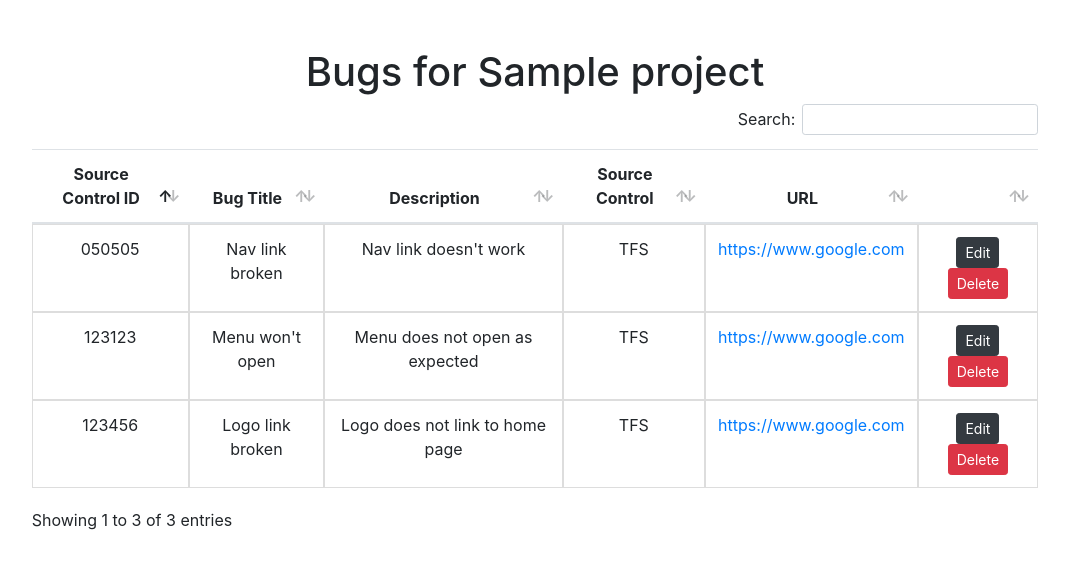
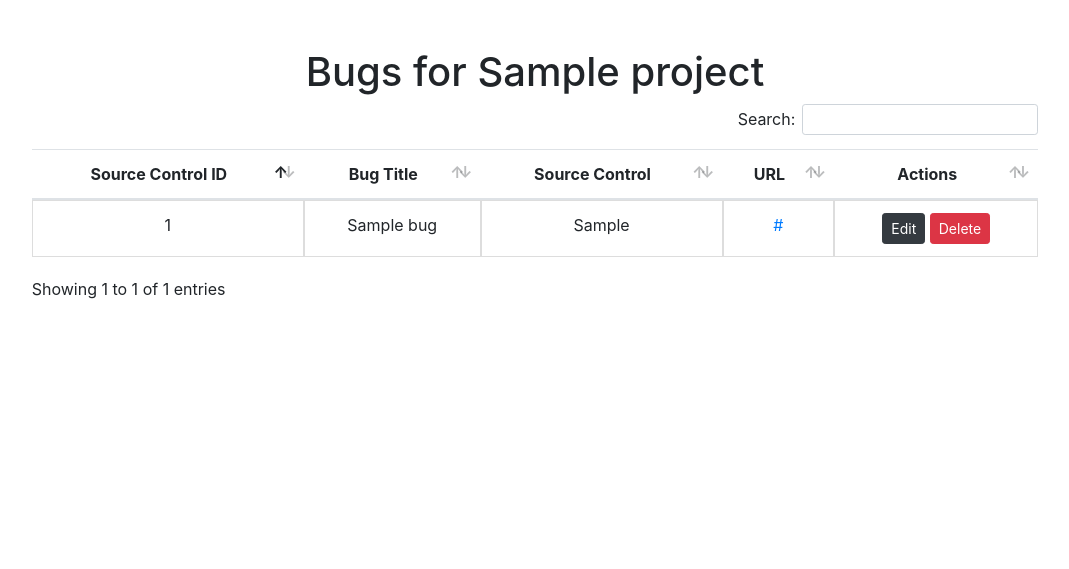
Before and after one commit to jordnkr/Resolute_QA, a Django app: page /resoluteqa/project/1/bugs in a window 1280 px wide. Shown: the part 56-625 px from the top of the page, without its empty margins (105-1174 px from the left). Run offline with Django 3.2, Linux system fonts and the light colour scheme; tables that the repository leaves empty hold one stand-in row (values such as "Sample post"); some libraries are stand-ins or nearby versions.

Commit message:
Bugs updates
Getting the bugs page working and updating the model a bit.

```diff
--- a/resoluteqa/models.py
+++ b/resoluteqa/models.py
@@ -81,7 +81,7 @@ class Error(models.Model):
 class Bug(models.Model):
     source_control = models.CharField(max_length=20)
     source_control_id = models.IntegerField(default=0)
-    description = models.CharField(max_length=200)
+    title = models.CharField(max_length=200)
     url = models.CharField(max_length=200)
     updated_on = models.DateTimeField(auto_now=True)
     insert_date = models.DateTimeField(auto_now_add=True)
--- a/resoluteqa/static/resoluteqa/js/bugs.js
+++ b/resoluteqa/static/resoluteqa/js/bugs.js
@@ -15,29 +15,31 @@ jQuery(document).ready(function($) {
 
     $('#editBugModal').on('show.bs.modal', function (event) {
         var button = $(event.relatedTarget); // Button that triggered the modal
-        var bugId = button.data('bug');
+        var bugId = button.data('id');
+        var bugSourceControlId = button.data('bug');
         var bugTitle = button.data('title');
-        var bugDescription = button.data('description');
         var bugSource = button.data('source');
         var bugUrl = button.data('url');
 
         // Update the modal's content
         var modal = $(this);
-        modal.find('#modalEditTitle').text(bugId);
-        modal.find('#editBugSourceControlIdInput').val(bugId);
+        modal.find('#modalEditTitle').text(bugSourceControlId);
+        modal.find('#modalEditTitle').attr('data-id', bugId);
+        modal.find('#editBugSourceControlIdInput').val(bugSourceControlId);
         modal.find('#editBugTitleInput').val(bugTitle);
-        modal.find('#editBugDescriptionInput').val(bugDescription);
         modal.find('#editBugSourceControlInput').val(bugSource);
         modal.find('#editBugUrlInput').val(bugUrl);
     });
 
     $('#confirmDeleteModal').on('show.bs.modal', function (event) {
         var button = $(event.relatedTarget); // Button that triggered the modal
-        var bugId = button.data('bug'); // Extract info from data-* attributes
+        var bugId = button.data('id');
+        var bugSourceControlId = button.data('bug'); // Extract info from data-* attributes
         //var bugs = MAKE CALL TO GET BUGS // If necessary, you could initiate an AJAX request here (and then do the updating in a callback).
 
         // Update the modal's content
         var modal = $(this);
-        modal.find('#modalConfirmNumber').text(bugId);
+        modal.find('#modalConfirmNumber').text(bugSourceControlId);
+        modal.find('#modalConfirmNumber').attr('data-id', bugId);
     });
 });
--- a/resoluteqa/templates/resoluteqa/bugs.html
+++ b/resoluteqa/templates/resoluteqa/bugs.html
@@ -51,46 +51,24 @@
                           <tr>
                               <th>Source Control ID</th>
                               <th>Bug Title</th>
-                              <th>Description</th>
                               <th>Source Control</th>
                               <th>URL</th>
-                              <th></th>
+                              <th>Actions</th>
                           </tr>
                       </thead>
                       <tbody>
-                          <tr>
-                              <td>123456</td>
-                              <td>Logo link broken</td>
-                              <td>Logo does not link to home page</td>
-                              <td>TFS</td>
-                              <td><a href="https://www.google.com">https://www.google.com</a></td>
-                              <td>
-                                  <button type="button" class="btn btn-dark btn-sm" data-toggle="modal" data-target="#editBugModal" data-bug="123456" data-title="Logo link broken" data-description="Logo does not link to home page" data-source="TFS" data-url="https://www.google.com">Edit</button>
-                                  <button type="button" class="btn btn-danger btn-sm" data-toggle="modal" data-target="#confirmDeleteModal" data-bug="123456">Delete</button>
-                              </td>
-                          </tr>
-                          <tr>
-                              <td>123123</td>
-                              <td>Menu won't open</td>
-                              <td>Menu does not open as expected</td>
-                              <td>TFS</td>
-                              <td><a href="https://www.google.com">https://www.google.com</a></td>
-                              <td>
-                                  <button type="button" class="btn btn-dark btn-sm" data-toggle="modal" data-target="#editBugModal" data-bug="123123" data-title="Menu won't open" data-description="Menu does not open as expected" data-source="TFS" data-url="https://www.google.com">Edit</button>
-                                  <button type="button" class="btn btn-danger btn-sm" data-toggle="modal" data-target="#confirmDeleteModal" data-bug="123123">Delete</button>
-                              </td>
-                          </tr>
-                          <tr>
-                              <td>050505</td>
-                              <td>Nav link broken</td>
-                              <td>Nav link doesn't work</td>
-                              <td>TFS</td>
-                              <td><a href="https://www.google.com">https://www.google.com</a></td>
-                              <td>
-                                  <button type="button" class="btn btn-dark btn-sm" data-toggle="modal" data-target="#editBugModal" data-bug="050505" data-title="Nav link broken" data-description="Nav link doesn't work" data-source="TFS" data-url="https://www.google.com">Edit</button>
-                                  <button type="button" class="btn btn-danger btn-sm" data-toggle="modal" data-target="#confirmDeleteModal" data-bug="050505">Delete</button>
-                              </td>
-                          </tr>
+                          {% for bug in bug_list %}
+                              <tr>
+                                  <td>{{ bug.source_control_id }}</td>
+                                  <td>{{ bug.title }}</td>
+                                  <td>{{ bug.source_control }}</td>
+                                  <td><a href="{{ bug.url }}">{{ bug.url }}</a></td>
+                                  <td>
+                                      <button type="button" class="btn btn-dark btn-sm" data-toggle="modal" data-target="#editBugModal" data-bug="{{ bug.source_control_id }}" data-title="{{ bug.title }}" data-source="{{ bug.source_control }}" data-url="{{ bug.url }}" data-id="{{ bug.id }}">Edit</button>
+                                      <button type="button" class="btn btn-danger btn-sm" data-toggle="modal" data-target="#confirmDeleteModal" data-bug="{{ bug.source_control_id }}" data-id="{{ bug.id }}">Delete</button>
+                                  </td>
+                              </tr>
+                          {% endfor %}
                       </tbody>
                   </table>
               </div>
@@ -108,8 +86,6 @@
                       <input class="form-control" type="text" id="createBugSourceControlIdInput" value=""><br>
                       <label for="createBugTitleInput"><b>Title:</b></label>
                       <input class="form-control" type="text" id="createBugTitleInput" value=""><br>
-                      <label for="createBugDescriptionInput"><b>Description:</b></label>
-                      <input class="form-control" type="text" id="createBugDescriptionInput" value=""><br>
                       <label for="createBugSourceControlInput"><b>Source Control:</b></label>
                       <input class="form-control" type="text" id="createBugSourceControlInput" value=""><br>
                       <label for="createBugUrlInput"><b>URL:</b></label>
@@ -134,8 +110,6 @@
                       <input class="form-control" type="text" id="editBugSourceControlIdInput" value=""><br>
                       <label for="editBugTitleInput"><b>Title:</b></label>
                       <input class="form-control" type="text" id="editBugTitleInput" value=""><br>
-                      <label for="editBugDescriptionInput"><b>Description:</b></label>
-                      <input class="form-control" type="text" id="editBugDescriptionInput" value=""><br>
                       <label for="editBugSourceControlInput"><b>Source Control:</b></label>
                       <input class="form-control" type="text" id="editBugSourceControlInput" value=""><br>
                       <label for="editBugUrlInput"><b>URL:</b></label>
@@ -150,7 +124,7 @@
       </div>
       <!-- Confirm Delete Modal -->
       <div class="modal fade" id="confirmDeleteModal" tabindex="-1" role="dialog" aria-labelledby="confirmDeleteModalLabel" aria-hidden="true">
-          <div class="modal-dialog modal-sm" role="document">
+          <div class="modal-dialog" role="document">
               <div class="modal-content">
                   <div class="modal-header justify-content-center">
                       <h5 class="modal-title" id="confirmDeleteModalLabel">Confirm</h5>
--- a/resoluteqa/views.py
+++ b/resoluteqa/views.py
@@ -1,6 +1,6 @@
 from django.http import HttpResponse, HttpResponseRedirect
 from django.shortcuts import get_object_or_404, render
-from .models import Environment, Project, Suite, ProjectEnvironment, SuiteRun
+from .models import Environment, Project, Suite, ProjectEnvironment, SuiteRun, Bug
 
 def index(request):
     project_list = Project.objects.all()
@@ -9,7 +9,7 @@ def index(request):
 
 def summary(request, projenv_id):
     projectenvironment = get_object_or_404(ProjectEnvironment, pk=projenv_id)
-    suite_list = Suite.objects.filter(project_environment_id=projenv_id)
+    suite_list = Suite.objects.filter(project_environment_id=projenv_id).order_by('suite_name')
 
     passed_tests = 0
     failed_tests = 0
@@ -45,7 +45,7 @@ def summary(request, projenv_id):
 
 def dailyresults(request, suite_id):
     suite = get_object_or_404(Suite, pk=suite_id)
-    suite_list = Suite.objects.filter(project_environment_id=suite.project_environment.id)
+    suite_list = Suite.objects.filter(project_environment_id=suite.project_environment.id).order_by('suite_name')
     context = {
         'suite': suite,
         'suite_list': suite_list
@@ -54,9 +54,13 @@ def dailyresults(request, suite_id):
 
 def bugs(request, projenv_id):
     projectenvironment = get_object_or_404(ProjectEnvironment, pk=projenv_id)
-    suite_list = Suite.objects.filter(project_environment_id=projenv_id)
+    suite_list = Suite.objects.filter(project_environment_id=projenv_id).order_by('suite_name')
+
+    bug_list = Bug.objects.filter(testbug__test__suite__project_environment_id=projenv_id)
+
     context = {
         'projectenvironment': projectenvironment,
-        'suite_list': suite_list
+        'suite_list': suite_list,
+        'bug_list': bug_list
     }
     return render(request, 'resoluteqa/bugs.html', context)
```
Also changed, not shown: resoluteqa/migrations/0009_auto_20180208_2220.py (added).
